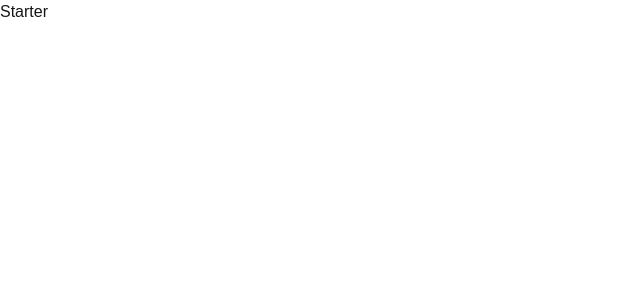
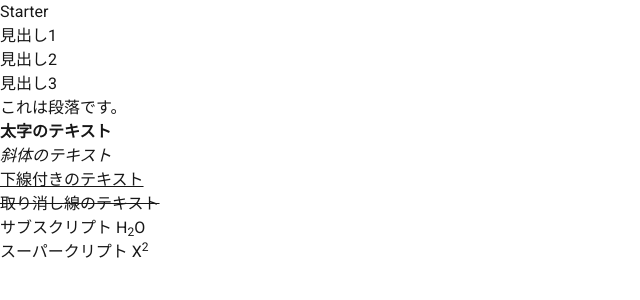
Before and after one commit to teruteru214/instantcard, a Next.js app: page / in a window 1280 px wide. Shown: the top 300 px of the page, without its empty margins (0-640 px from the left). Built offline with nearby package versions, Linux system fonts and the light colour scheme.

Commit message:
Style: fontをRobotoに変更+メイン言語を日本語に設定

```diff
--- a/src/app/layout.tsx
+++ b/src/app/layout.tsx
@@ -1,17 +1,6 @@
 import type { Metadata } from "next";
-import localFont from "next/font/local";
 import "./globals.css";
-
-const geistSans = localFont({
-	src: "./fonts/GeistVF.woff",
-	variable: "--font-geist-sans",
-	weight: "100 900",
-});
-const geistMono = localFont({
-	src: "./fonts/GeistMonoVF.woff",
-	variable: "--font-geist-mono",
-	weight: "100 900",
-});
+import { roboto } from "./ui/fonts";
 
 export const metadata: Metadata = {
 	title: "Create Next App",
@@ -24,12 +13,8 @@ export default function RootLayout({
 	children: React.ReactNode;
 }>) {
 	return (
-		<html lang="en">
-			<body
-				className={`${geistSans.variable} ${geistMono.variable} antialiased`}
-			>
-				{children}
-			</body>
+		<html lang="ja">
+			<body className={`${roboto.className} antialiased`}>{children}</body>
 		</html>
 	);
 }
--- a/src/app/page.tsx
+++ b/src/app/page.tsx
@@ -2,6 +2,30 @@ export default function Home() {
 	return (
 		<div>
 			<p>Starter</p>
+			<div>
+				<h1>見出し1</h1>
+				<h2>見出し2</h2>
+				<h3>見出し3</h3>
+				<p>これは段落です。</p>
+				<p>
+					<strong>太字のテキスト</strong>
+				</p>
+				<p>
+					<em>斜体のテキスト</em>
+				</p>
+				<p>
+					<u>下線付きのテキスト</u>
+				</p>
+				<p>
+					<s>取り消し線のテキスト</s>
+				</p>
+				<p>
+					サブスクリプト H<sub>2</sub>O
+				</p>
+				<p>
+					スーパークリプト X<sup>2</sup>
+				</p>
+			</div>
 		</div>
 	);
 }
--- /dev/null
+++ b/src/app/ui/fonts.ts
@@ -0,0 +1,6 @@
+import { Roboto } from "next/font/google";
+
+export const roboto = Roboto({
+	subsets: ["latin"],
+	weight: ["400", "700"],
+});
```
Also changed, not shown: src/app/fonts/GeistMonoVF.woff (deleted), src/app/fonts/GeistVF.woff (deleted).
